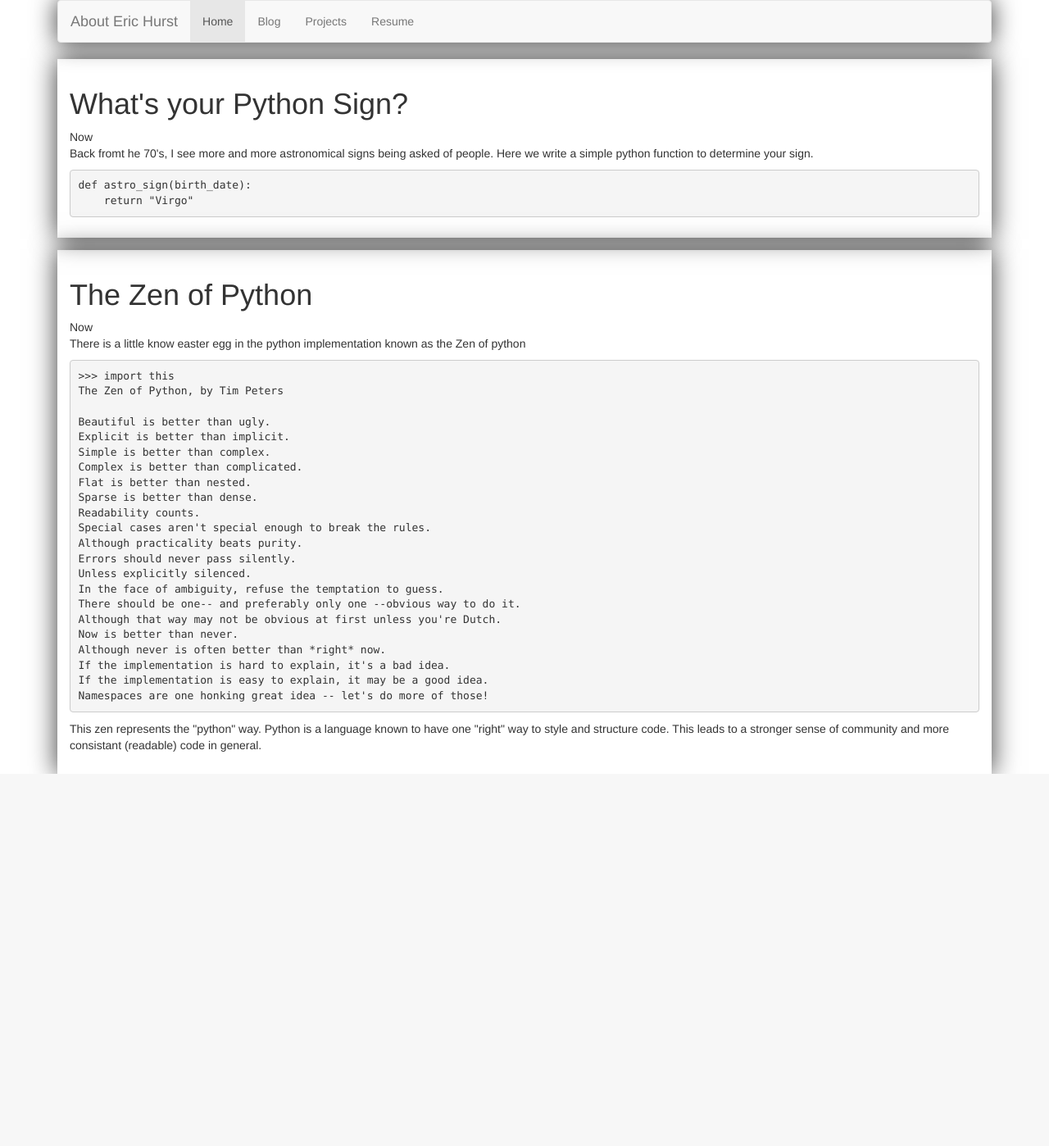
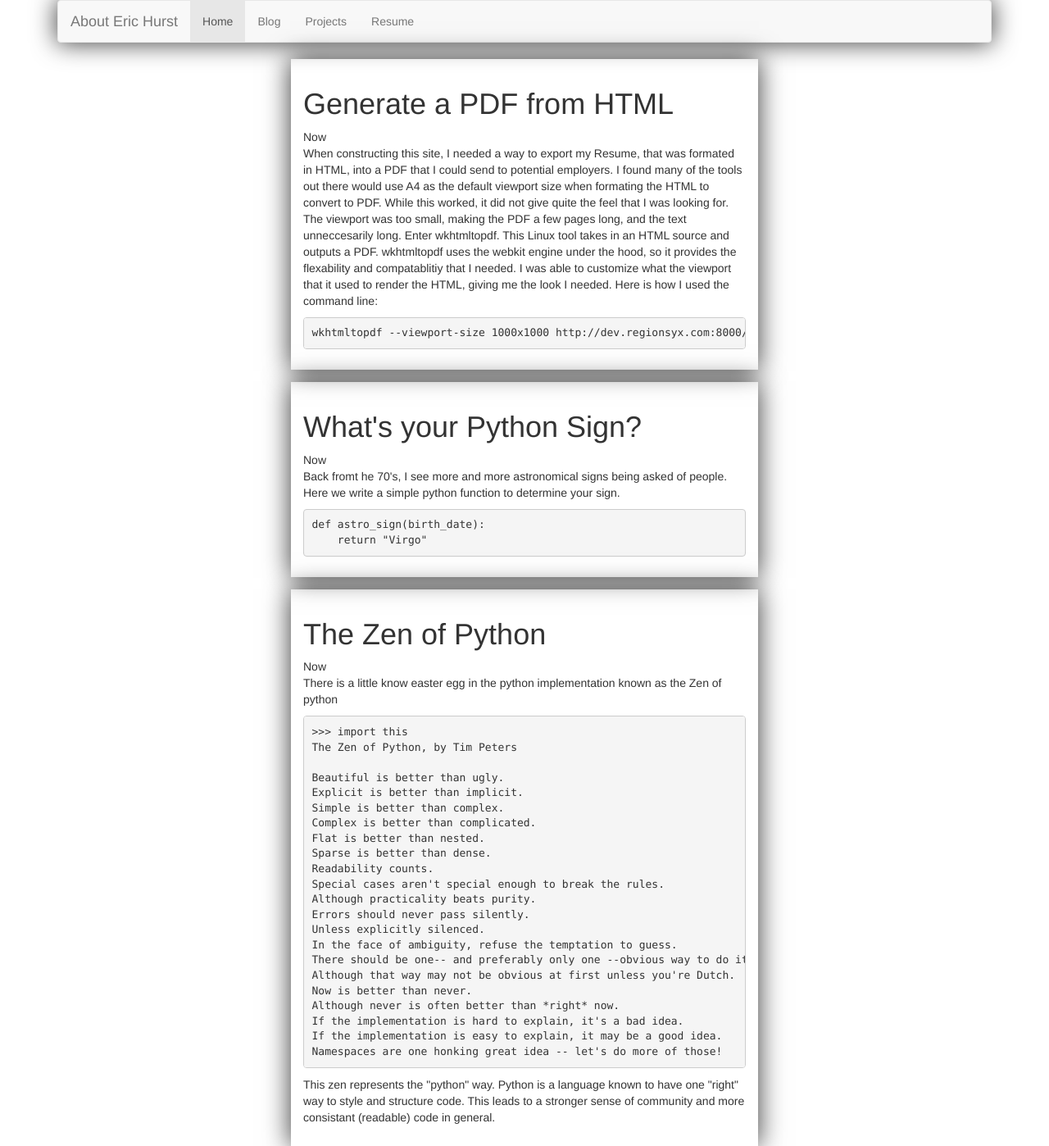
Before and after one commit to minkusanderic/eric-hurst-portfolio, a Django app: page /blog/ in a window 1280 px wide. Shown: the whole page at 82% size. Before the commit the page ends 944 px from the top, so only its background shows below. Run offline with Django 3.2, Linux system fonts and the light colour scheme; parts of the project's set-up code (start-up, migrations or seed data) failed here and were passed over; some libraries are stand-ins or nearby versions.

Commit message:
Added new blog entry, and made blog entrys narrower

```diff
--- a/blog/templates/blog/index.html
+++ b/blog/templates/blog/index.html
@@ -2,7 +2,24 @@
 
 {% block content %}
 <div class="row-fluid">
-<article style="padding:15px;margin-bottom:15px;" class="popout">
+<article style="padding:15px;margin-bottom:15px;" class="col-md-offset-3 col-md-6 popout">
+<header>
+<h1>
+Generate a PDF from HTML
+</h1>
+<time pubdate datetime="2015-07-06">Now</time>
+</header>
+<p>
+When constructing this site, I needed a way to export my Resume, that was formated in HTML, into a PDF that I could send to potential employers. I found many of the tools out there would use A4 as the default viewport size when formating the HTML to convert to PDF. While this worked, it did not give quite the feel that I was looking for. The viewport was too small, making the PDF a few pages long, and the text unneccesarily long. Enter wkhtmltopdf. This Linux tool takes in an HTML source and outputs a PDF. wkhtmltopdf uses the webkit engine under the hood, so it provides the flexability and compatablitiy that I needed. I was able to customize what the viewport that it used to render the HTML, giving me the look I needed. Here is how I used the command line:
+</p>
+<pre>
+wkhtmltopdf --viewport-size 1000x1000 http://dev.regionsyx.com:8000/resume/ tmp.pdf
+</pre>
+</article>
+</div>
+
+<div class="row-fluid">
+<article style="padding:15px;margin-bottom:15px;" class="col-md-offset-3 col-md-6 popout">
 <header>
 <h1>
 What's your Python Sign?
@@ -20,7 +37,7 @@ def astro_sign(birth_date):
 </div>
 
 <div class="row-fluid">
-<article style="padding:15px;" class="popout">
+<article style="padding:15px;" class="col-md-offset-3 col-md-6 popout">
 <header>
 <h1>
 The Zen of Python
```
